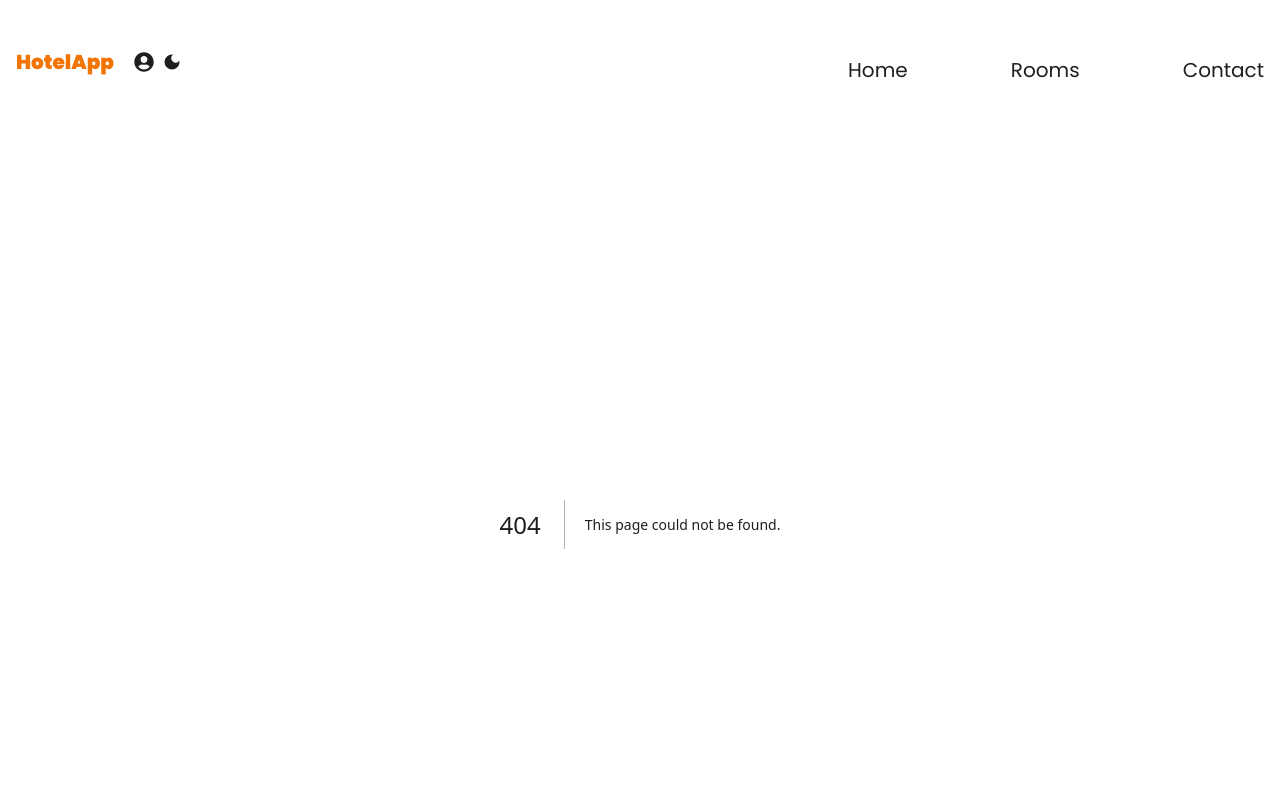
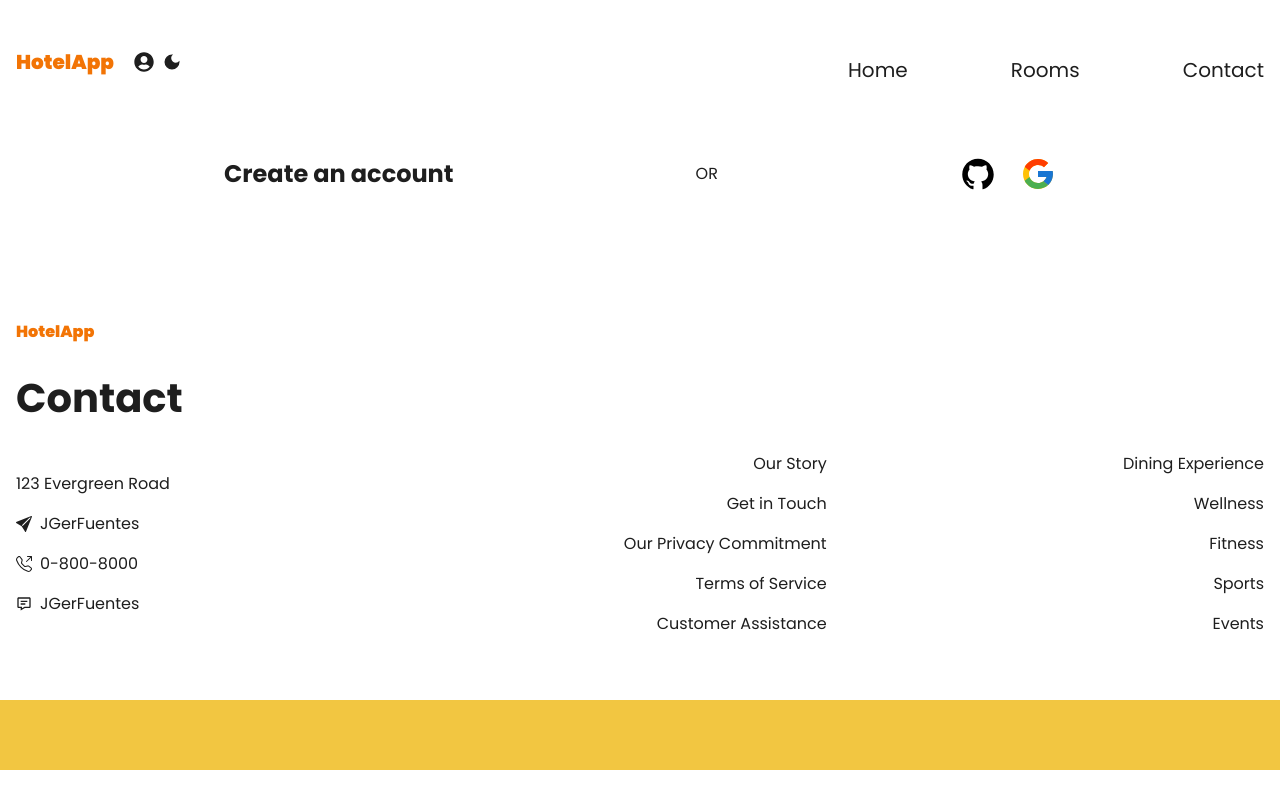
Before and after one commit to JGerFuentes/hotel-management-app, a Next.js app: page /auth in a window 1280 px wide. Before the commit this address had no page. Shown: the top 800 px of the page. Built offline with nearby package versions, Linux system fonts and the light colour scheme.

Commit message:
Creating the Auth component

```diff
--- /dev/null
+++ b/src/app/auth/page.tsx
@@ -0,0 +1,24 @@
+import { AiFillGithub } from "react-icons/ai";
+import { FcGoogle } from "react-icons/fc";
+
+const Auth = () => {
+  return (
+    <section className='container mx-auto'>
+        <div className='p-6 space-y-4 md:space-y-6 sm:p-8 w-80 md:w-[70%] mx-auto'>
+            <div className="flex mb-8 flex-col md:flex-row items-center justify-between">
+                <h1 className='text-xl font-bold leading-tight racking-tight md:text-2xl'>
+                    Create an account
+                </h1>
+                <p>OR</p>
+                <span className='inline-flex items-center'>
+                    <AiFillGithub className='mr-3 text-4xl cursor-pointer text-black dark:text-white' />
+
+                    <FcGoogle className='ml-3 text-4xl cursor-pointer' />
+                </span>
+            </div>
+        </div>
+    </section>
+  )
+}
+
+export default Auth;
```
